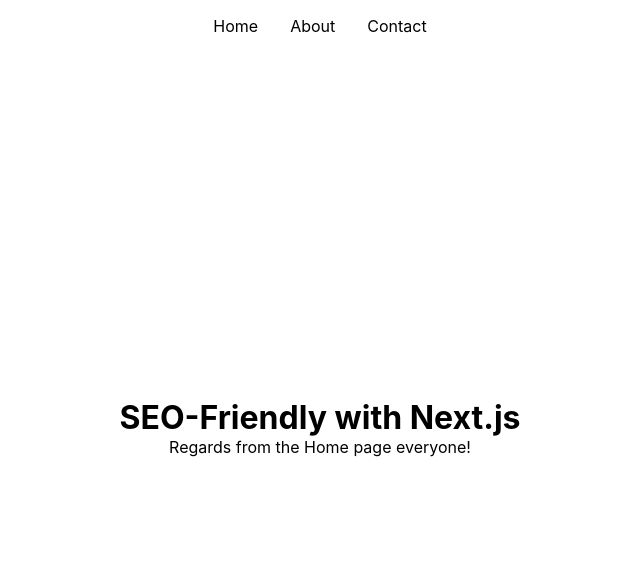
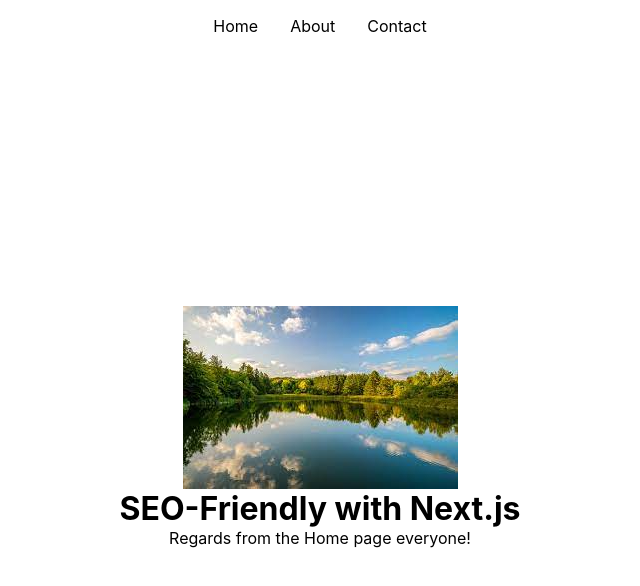
Before and after one commit to Pratik15nov/nextsimpleapp, a Next.js app: page / in a window 1280 px wide. Shown: the top 586 px of the page, without its empty margins (320-960 px from the left). Built offline with nearby package versions, Linux system fonts and the light colour scheme.

Commit message:
[ADD] img

```diff
--- a/src/components/home.tsx
+++ b/src/components/home.tsx
@@ -1,9 +1,17 @@
 import React from 'react';
+import Image from 'next/image';
+
+import example1 from '../../public/example_1.jpeg';
+
 import Metadata from "./metadata";
 
 const Home = () => {
   return (
     <React.Fragment>
+      <Image
+        src={example1}
+        alt="Picture of the author"
+      />
       <Metadata
         title="SEO-Friendly: 🏡 Home"
         description="Trying how Next.js manage the SEO."
```
Also changed, not shown: public/example_1.jpeg (added).
